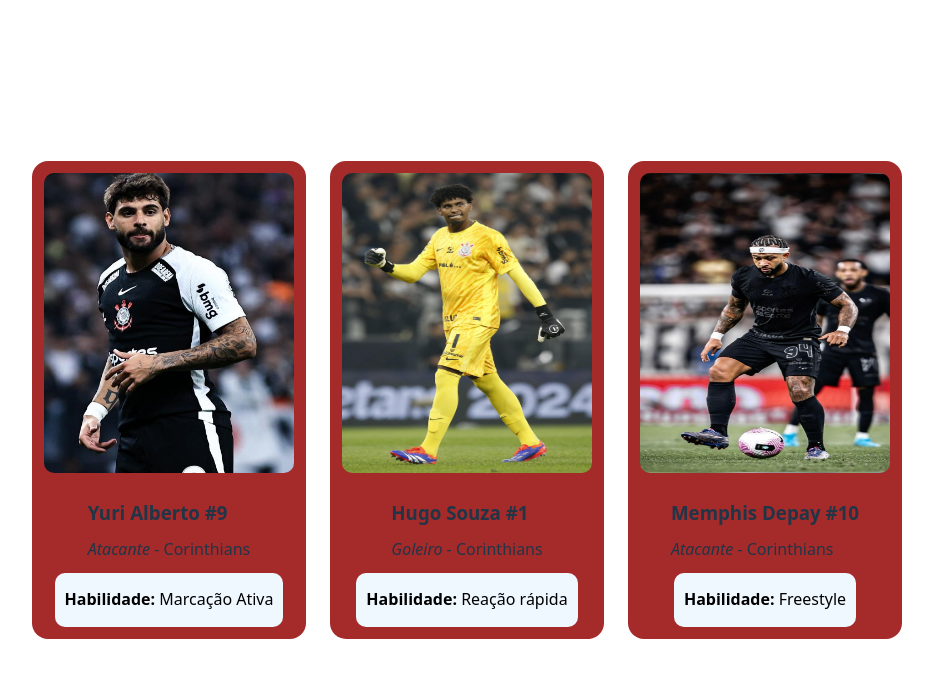
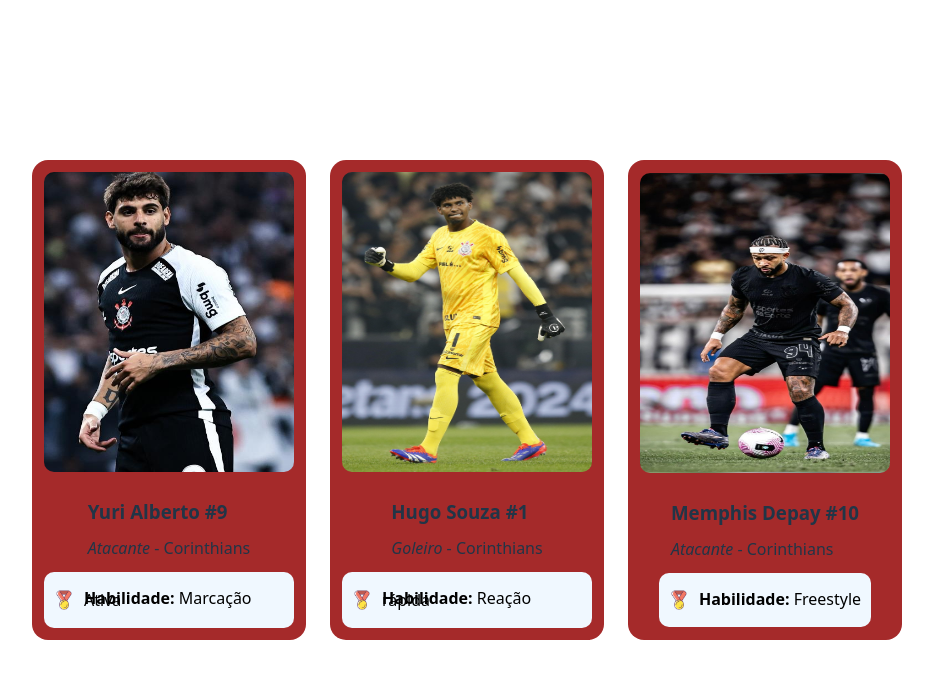
Before and after one commit to anselmosz/futcards, a React (Vite) app: page / in a window 1280 px wide. Shown: the top 678 px of the page, without its empty margins (173-1106 px from the left). Built offline with nearby package versions, Linux system fonts and the light colour scheme.

Commit message:
update repository

```diff
--- a/src/App.css
+++ b/src/App.css
@@ -26,6 +26,7 @@
 .habilidade {
   display: flex;
   align-items: center;
+  gap: 10px;
   background-color: aliceblue;
   padding: 10px;
   border-radius: 10px;
@@ -33,6 +34,10 @@
   line-height: 0.1;
 }
 
+.habilidade img {
+  width: 20px;
+}
+
 .info-jogador {
   line-height: 1;
 }
--- a/src/components/Habilidade.jsx
+++ b/src/components/Habilidade.jsx
@@ -1,8 +1,11 @@
+import Medal from '../images/medal.png'
+
 const Habilidade = ({habilidade}) => {
   return(
     <div className="habilidade">
+      <img src={Medal} alt="medalha" />
       <p>
-        <strong>Habilidade: </strong> {habilidade}
+        <strong>Habilidade:</strong> {habilidade}
       </p>
     </div>
   )
```
Also changed, not shown: src/images/medal.png (added).
